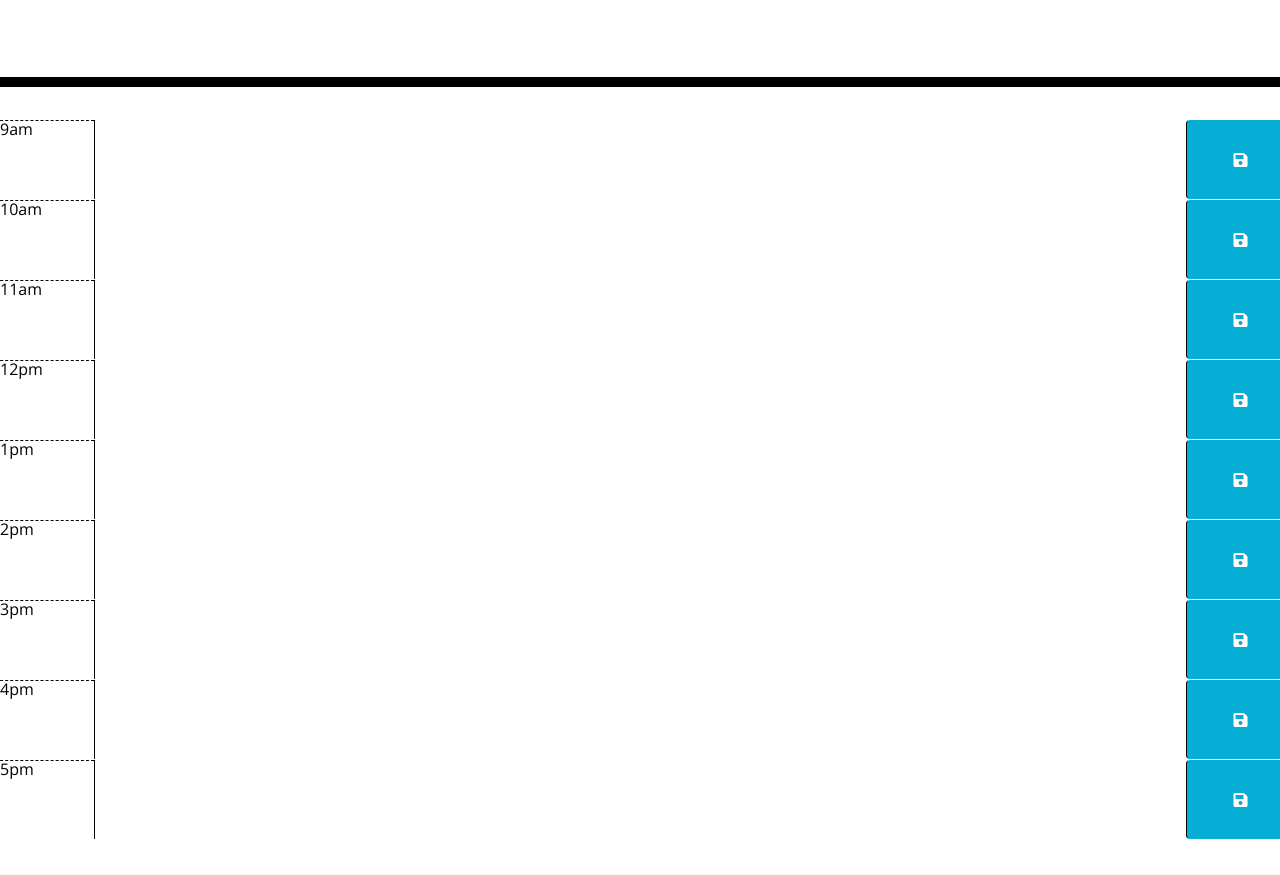
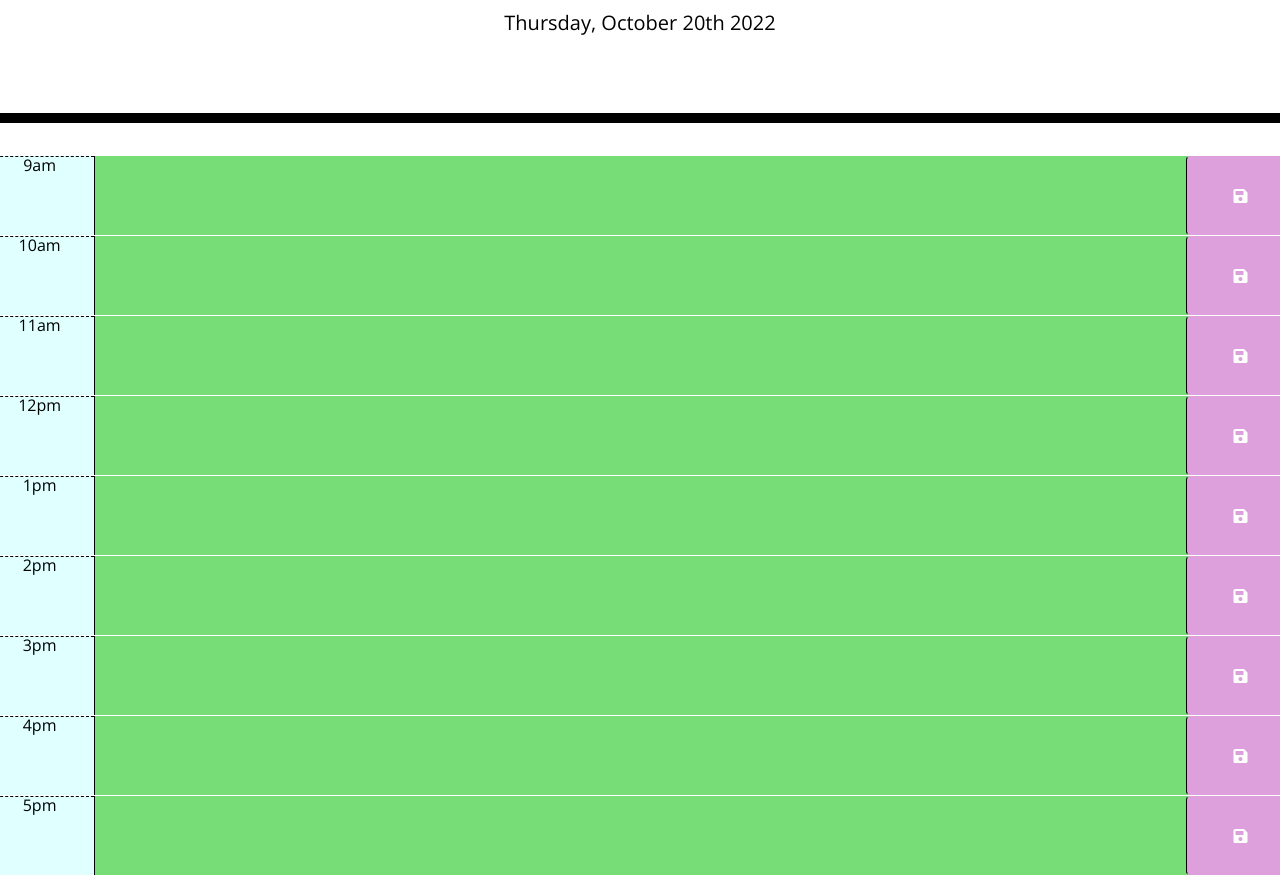
Before and after one commit to jhlynn95/Quizzy, a plain HTML site: page Assests/index.html in a window 1280 px wide. Shown: the part 181-1056 px from the top of the page. Before the commit the page ends 1020 px from the top, so only its background shows below. Drawn offline with nearby package versions, Linux system fonts and the light colour scheme.

Commit message:
added javascript

```diff
--- a/Assests/index.html
+++ b/Assests/index.html
@@ -29,42 +29,42 @@
         <textarea class="col-md-10 description"></textarea>
         <button class="btn saveBtn col-md-1"><i class="fas fa-save"></i></button>
       </div>
-      <div id="9-hour" class="block row">
+      <div id="10-hour" class="block row">
         <div class="col-md hour">10am</div>
         <textarea class="col-md-10 description"></textarea>
         <button class="btn saveBtn col-md-1"><i class="fas fa-save"></i></button>
       </div>
-      <div id="9-hour" class="block row">
+      <div id="11-hour" class="block row">
         <div class="col-md hour">11am</div>
         <textarea class="col-md-10 description"></textarea>
         <button class="btn saveBtn col-md-1"><i class="fas fa-save"></i></button>
       </div>
-      <div id="9-hour" class="block row">
+      <div id="12-hour" class="block row">
         <div class="col-md hour">12pm</div>
         <textarea class="col-md-10 description"></textarea>
         <button class="btn saveBtn col-md-1"><i class="fas fa-save"></i></button>
       </div>
-      <div id="9-hour" class="block row">
+      <div id="1-hour" class="block row">
         <div class="col-md hour">1pm</div>
         <textarea class="col-md-10 description"></textarea>
         <button class="btn saveBtn col-md-1"><i class="fas fa-save"></i></button>
       </div>
-      <div id="9-hour" class="block row">
+      <div id="2-hour" class="block row">
         <div class="col-md hour">2pm</div>
         <textarea class="col-md-10 description"></textarea>
         <button class="btn saveBtn col-md-1"><i class="fas fa-save"></i></button>
       </div>
-      <div id="9-hour" class="block row">
+      <div id="3-hour" class="block row">
         <div class="col-md hour">3pm</div>
         <textarea class="col-md-10 description"></textarea>
         <button class="btn saveBtn col-md-1"><i class="fas fa-save"></i></button>
       </div>
-      <div id="9-hour" class="block row">
+      <div id="4-hour" class="block row">
         <div class="col-md hour">4pm</div>
         <textarea class="col-md-10 description"></textarea>
         <button class="btn saveBtn col-md-1"><i class="fas fa-save"></i></button>
       </div>
-      <div id="9-hour" class="block row">
+      <div id="5-hour" class="block row">
         <div class="col-md hour">5pm</div>
         <textarea class="col-md-10 description"></textarea>
         <button class="btn saveBtn col-md-1"><i class="fas fa-save"></i></button>
--- a/Assests/script.js
+++ b/Assests/script.js
@@ -0,0 +1,49 @@
+$(document).ready(function () {
+    $(".saveBtn").on("click", function () {
+        var value = $(this).siblings(".description").val();
+        var time = $(this).parent().attr("id");
+        console.log(time, value)
+        localStorage.setItem(time, value);
+        $(".hide").addClass("show");
+
+
+    })
+});
+
+function time() {
+    var currentHour = moment().hours();
+
+
+    $(".block").each(function () {
+        var blockHour = parseInt($(this).attr("id").split("-")[0]);
+        if (blockHour < 9 ) {
+            currentHour -= 12
+        }
+        console.log(blockHour, currentHour)
+        if (blockHour < currentHour) {
+            $(this).addClass("past");
+        } else if (blockHour === currentHour) {
+            $(this).removeClass("past");
+            $(this).addClass("present");
+        } else {
+            $(this).removeClass("past");
+            $(this).removeClass("present");
+            $(this).addClass("future");
+        }
+
+    });
+}
+time();
+
+
+$("#9-hour .description").val(localStorage.getItem("9-hour"));
+$("#10-hour .description").val(localStorage.getItem("10-hour"));
+$("#11-hour .description").val(localStorage.getItem("11-hour"));
+$("#12-hour .description").val(localStorage.getItem("12-hour"));
+$("#1-hour .description").val(localStorage.getItem("1-hour"));
+$("#2-hour .description").val(localStorage.getItem("2-hour"));
+$("#3-hour .description").val(localStorage.getItem("3-hour"));
+$("#4-hour .description").val(localStorage.getItem("4-hour"));
+$("#5-hour .description").val(localStorage.getItem("5-hour"));
+
+$("#currentDay").text(moment().format("dddd, MMMM Do YYYY"));
--- a/Assests/style.css
+++ b/Assests/style.css
@@ -25,21 +25,23 @@ body {
     white-space: pre-wrap;
   }
 
-  .time-block {
+  .block {
     text-align: center;
     border-radius: 15px;
+    background-color: powderblue;
   }
 
   .row {
     white-space: pre-wrap;
     height: 80px;
     border-top: 1px solid white;
-  }
+}
 
   .hour {
     background-color: #ffffff;
     color: #000000;
     border-top: 1px dashed #000000;
+    background-color: lightcyan;
   }
 
   .past {
@@ -61,7 +63,7 @@ body {
     border-left: 1px solid black;
     border-top-right-radius: 15px;
     border-bottom-right-radius: 15px;
-    background-color: #06aed5;
+    background-color:plum;
     color: white;
   }
 
```
Also changed, not shown: 1 other file.
